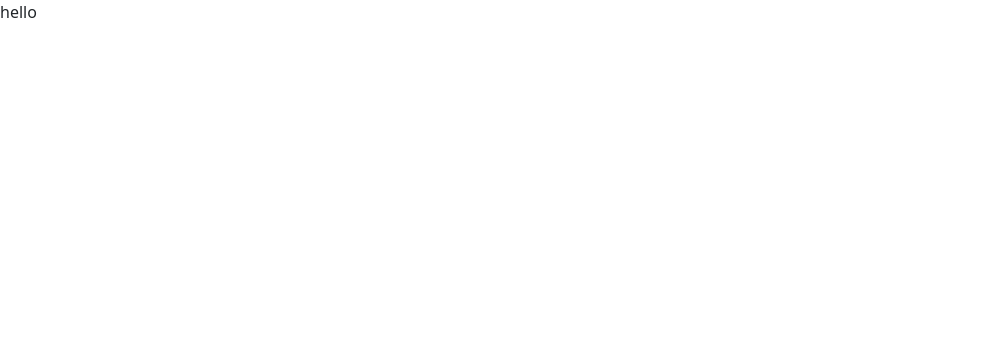
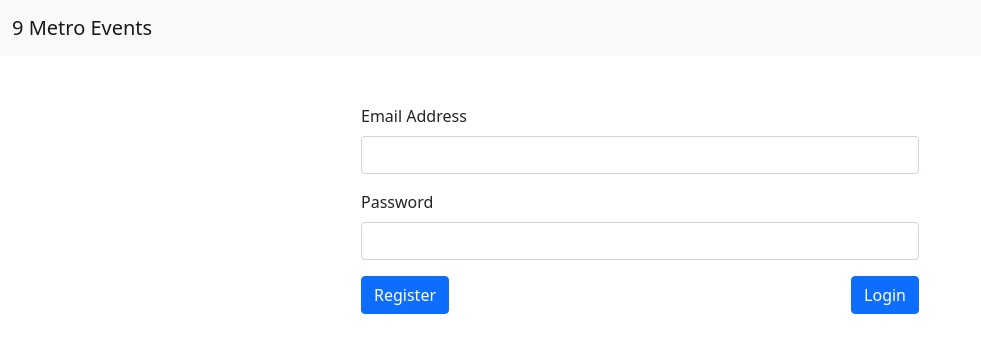
Before and after one commit to gwynncausing/MetroEvents, a Django app: page / in a window 1280 px wide. Before the commit the part shown is almost empty. Shown: the top 353 px of the page, without its empty margins (0-981 px from the left). Run offline with Django 3.2, Linux system fonts and the light colour scheme.

Commit message:
Add base

```diff
--- a/metroEvents/templates/app/home.html
+++ b/metroEvents/templates/app/home.html
@@ -1,25 +1,26 @@
-<!DOCTYPE html>
-<html lang="en">
-  <head>
-    <meta charset="UTF-8" />
-    <meta http-equiv="X-UA-Compatible" content="IE=edge" />
-    <meta name="viewport" content="width=device-width, initial-scale=1.0" />
-    <!-- Bootstrap CSS -->
-    <link
-      href="https://cdn.jsdelivr.net/npm/bootstrap@5.0.0-beta2/dist/css/bootstrap.min.css"
-      rel="stylesheet"
-      integrity="sha384-BmbxuPwQa2lc/FVzBcNJ7UAyJxM6wuqIj61tLrc4wSX0szH/Ev+nYRRuWlolflfl"
-      crossorigin="anonymous"
-    />
-    <title>Document</title>
-  </head>
-  <body>
-    hello
-    <!-- Option 1: Bootstrap Bundle with Popper -->
-    <script
-      src="https://cdn.jsdelivr.net/npm/bootstrap@5.0.0-beta2/dist/js/bootstrap.bundle.min.js"
-      integrity="sha384-b5kHyXgcpbZJO/tY9Ul7kGkf1S0CWuKcCD38l8YkeH8z8QjE0GmW1gYU5S9FOnJ0"
-      crossorigin="anonymous"
-    ></script>
-  </body>
-</html>
+{% extends 'base.html' %} {% block content %}
+<div class="container d-flex justify-content-center">
+  <div class="login w-50 mt-5">
+    <form action="submit" method="post">
+      <div class="mb-3">
+        <label for="email" class="form-label">Email Address</label>
+        <input type="email" name="email" id="email" class="form-control" />
+      </div>
+      <div class="mb-3">
+        <label for="password" class="form-label">Password</label>
+        <input
+          type="password"
+          name="password"
+          id="password"
+          class="form-control"
+        />
+      </div>
+      <div class="mb-3 d-flex justify-content-between">
+        <button type="button" class="btn btn-primary">Register</button>
+        <button type="submit" class="btn btn-primary">Login</button>
+      </div>
+    </form>
+  </div>
+</div>
+
+{% endblock %}
--- /dev/null
+++ b/metroEvents/templates/base.html
@@ -0,0 +1,56 @@
+<!DOCTYPE html>
+<html lang="en">
+  <head>
+    <meta charset="UTF-8" />
+    <meta http-equiv="X-UA-Compatible" content="IE=edge" />
+    <meta name="viewport" content="width=device-width, initial-scale=1.0" />
+    <!-- Bootstrap CSS -->
+    <link
+      href="https://cdn.jsdelivr.net/npm/bootstrap@5.0.0-beta2/dist/css/bootstrap.min.css"
+      rel="stylesheet"
+      integrity="sha384-BmbxuPwQa2lc/FVzBcNJ7UAyJxM6wuqIj61tLrc4wSX0szH/Ev+nYRRuWlolflfl"
+      crossorigin="anonymous"
+    />
+    <title>Document</title>
+  </head>
+  <body>
+    <nav class="navbar navbar-expand-md navbar-light bg-light">
+      <div class="container-fluid">
+        <a class="navbar-brand" href="#">9 Metro Events</a>
+        <!-- <button
+          class="navbar-toggler"
+          type="button"
+          data-bs-toggle="collapse"
+          data-bs-target="#navbarNavAltMarkup"
+          aria-controls="navbarNavAltMarkup"
+          aria-expanded="false"
+          aria-label="Toggle navigation"
+        >
+          <span class="navbar-toggler-icon"></span>
+        </button>
+        <div class="collapse navbar-collapse" id="navbarNavAltMarkup">
+          <div class="navbar-nav">
+            <a class="nav-link active" aria-current="page" href="#">Home</a>
+            <a class="nav-link" href="#">Features</a>
+            <a class="nav-link" href="#">Pricing</a>
+            <a
+              class="nav-link disabled"
+              href="#"
+              tabindex="-1"
+              aria-disabled="true"
+              >Disabled</a
+            >
+          </div>
+        </div> -->
+      </div>
+    </nav>
+    {% block content %} {% endblock %}
+
+    <!-- Option 1: Bootstrap Bundle with Popper -->
+    <script
+      src="https://cdn.jsdelivr.net/npm/bootstrap@5.0.0-beta2/dist/js/bootstrap.bundle.min.js"
+      integrity="sha384-b5kHyXgcpbZJO/tY9Ul7kGkf1S0CWuKcCD38l8YkeH8z8QjE0GmW1gYU5S9FOnJ0"
+      crossorigin="anonymous"
+    ></script>
+  </body>
+</html>
```
